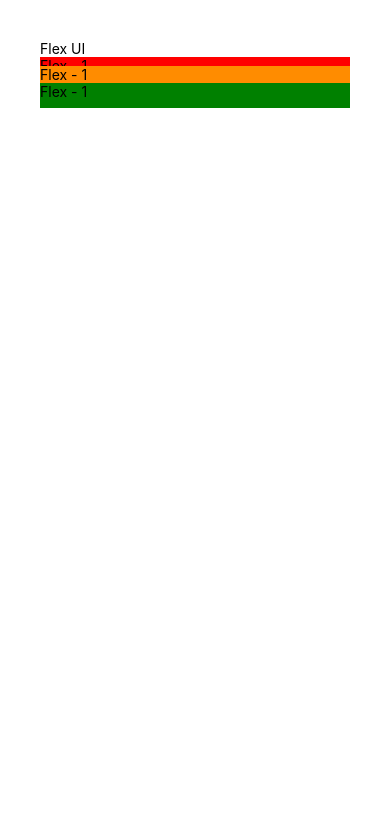
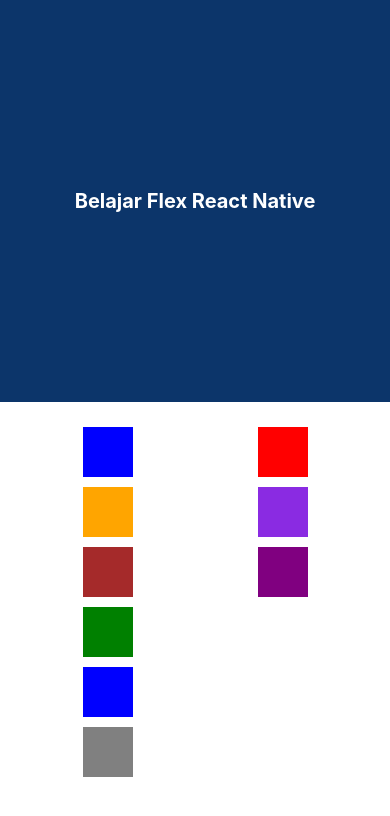
Before and after one commit to Fadli2001/my-app, a React Native app: screen / in a window 390 px wide. Shown: the top 816 px of the page. Built offline with nearby package versions, Linux system fonts and the light colour scheme.

Commit message:
done flex explore

```diff
--- a/App.js
+++ b/App.js
@@ -1,17 +1,56 @@
-import { StatusBar, View } from "react-native";
+import { StatusBar, StyleSheet, Text, View } from "react-native";
 import FlexUI from "./src/components/FlexUI";
-import Flex from "./src/components/Flex";
 
 export default function App() {
   return (
-    <View style={{ padding: 20 }}>
-      {/* <TryBasic /> */}
-      {/* <FlexUI/> */}
-      <Flex/>
-      <StatusBar style="auto" />
-    </View>
+    <>
+      <View style={styles.header}>
+        <Text style={{
+          fontWeight : 'bold',
+          fontSize : 20,
+          color : 'white'
+        }}>Belajar Flex React Native</Text>
+      </View>
+      <View style={styles.container}>
+        <View style={[{ backgroundColor: "blue" }, styles.box]} />
+        <View style={[{ backgroundColor: "orange" }, styles.box]} />
+        <View style={[{ backgroundColor: "brown" }, styles.box]} />
+        <View style={[{ backgroundColor: "green" }, styles.box]} />
+        <View style={[{ backgroundColor: "blue" }, styles.box]} />
+        <View style={[{ backgroundColor: "grey" }, styles.box]} />
+        <View style={[{ backgroundColor: "red" }, styles.box]} />
+        <View style={[{ backgroundColor: "blueviolet" }, styles.box]} />
+        <View style={[{ backgroundColor: "purple" }, styles.box]} />
+        <StatusBar style="auto" />
+      </View>
+    </>
   );
 }
+
+const styles = StyleSheet.create({
+  header: {
+    flex: 1,
+    flexDirection : 'row',
+    alignItems: "center",
+    justifyContent: "center",
+    backgroundColor: "#0C356A",
+  },
+  container: {
+    flex: 1,
+    flexDirection: "column",
+    flexWrap: 'wrap',
+    padding: 20,
+    maxHeight : 500,
+    alignContent : "space-around"
+  },
+  box: {
+    width: 50,
+    height: 50,
+    marginVertical: 5,
+    marginHorizontal: 5
+  },
+});
+
 // View Component
 // The most fundamental component for building a UI, View is a container that supports
 // layout with flexbox, style, some touch handling, and accessibility controls. View maps
--- a/src/components/Flex.js
+++ /dev/null
@@ -1,29 +0,0 @@
-import React from "react";
-import { StyleSheet, Text, View } from "react-native";
-
-const Flex = () => {
-  return (
-    <View style={styles.container}>
-      <Text style={styles.titleText}>Flex UI</Text>
-      <View style={{ flex: 1, backgroundColor: "red" }}>
-        <Text>Flex - 1</Text>
-      </View>
-      <View style={{ flex: 2, backgroundColor: "darkorange" }}>
-        <Text>Flex - 1</Text>
-      </View>
-      <View style={{ flex: 3, backgroundColor: "green" }}>
-        <Text>Flex - 1</Text>
-      </View>
-    </View>
-  );
-};
-
-const styles = StyleSheet.create({
-  container: {
-    flex: 1,
-    padding: 20,
-    flexDirection: "column",
-  },
-});
-
-export default Flex;
--- a/src/components/FlexUI.js
+++ b/src/components/FlexUI.js
@@ -1,28 +1,22 @@
-import { StyleSheet, Text, View } from "react-native";
-import React from "react";
+import React from 'react';
+import { StyleSheet, View} from 'react-native';
 
 const FlexUI = () => {
   return (
-    <View>
-      <Text style={styles.titleText}>Flex UI</Text>
-      <View>
-        <View style={{ backroundColor: "#A020F0", flex: 1 }} />
-        <View style={{ backgroundColor: "#7cb48f", flex: 3 }} />
-      </View>
+    <View
+      style={ styles.container }>
+      <View style={{flex: 1, backgroundColor: 'red'}} />
+      <View style={{flex: 1, backgroundColor: 'darkorange'}} />
+      <View style={{flex: 1, backgroundColor: 'green'}} />
+      <View style={{flex: 1, backgroundColor: 'yellow'}} />
     </View>
   );
 };
 
 const styles = StyleSheet.create({
-  titleText: {
-    fontSize: 20,
-    fontWeight: "bold",
-    textAlign: "center",
-  },
   container: {
     flex: 1,
-    padding: 20,
-    flexDirection: "column",
+    flexDirection: 'row',
   },
 });
 
```
